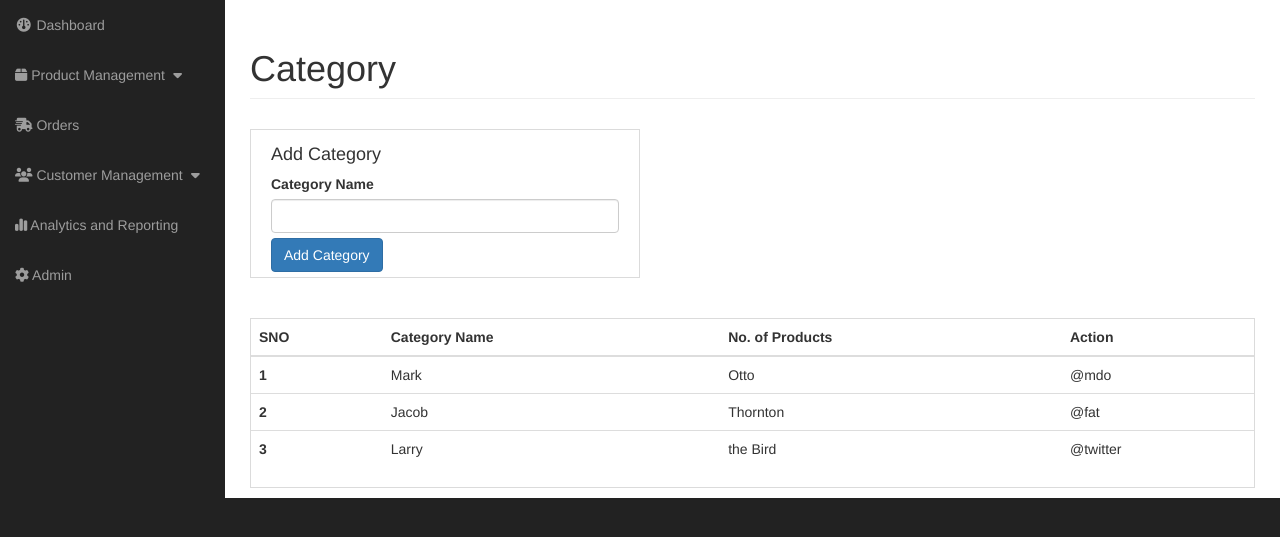
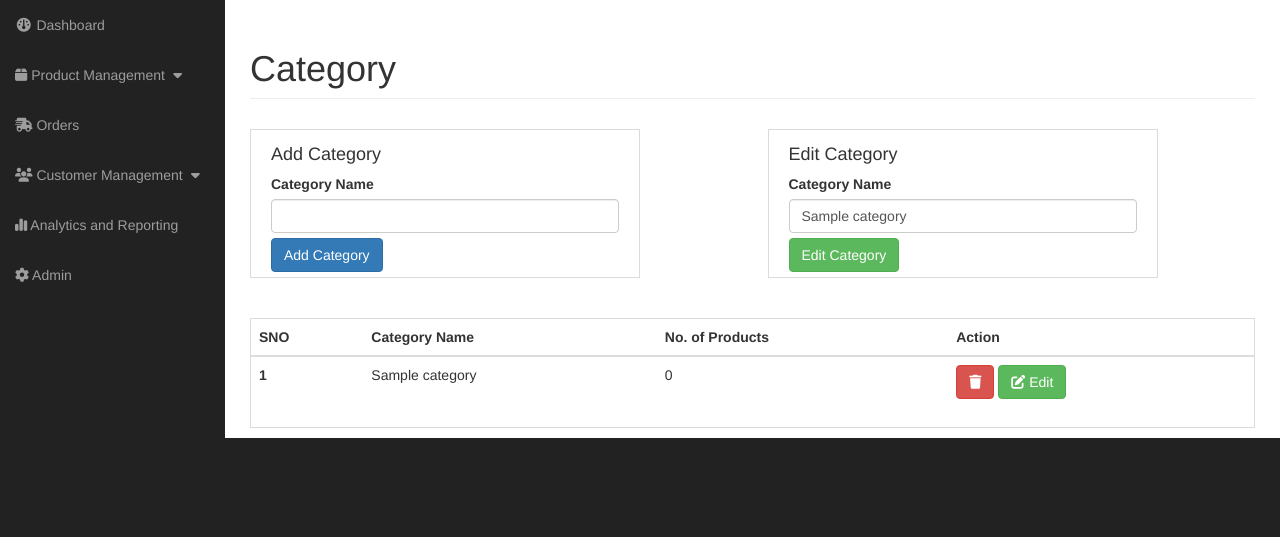
Before and after one commit to TahirUddinAhmed/e-commerce, a PHP site: page /admin/categories.php?eid=1 in a window 1280 px wide. Shown: the part 51-588 px from the top of the page. Run offline with PHP 8.4, Linux system fonts and the light colour scheme; tables that the repository leaves empty or names only in its code hold one stand-in row (values such as "Sample post").

Commit message:
category page completed - add, delete, edit category

```diff
--- a/admin/categories.php
+++ b/admin/categories.php
@@ -1,7 +1,8 @@
 <?php include('includes/admin-header.php') ?>
 <?php
 // ADD category form
-if ($_SERVER['REQUEST_METHOD'] == 'POST') {
+$catErr = "";
+if (isset($_POST['addCat'])) {
     // grab the input field
     $category = $_POST['categoryName'];
 
@@ -25,25 +26,93 @@ if ($_SERVER['REQUEST_METHOD'] == 'POST') {
 
 }
 
+// Delete category item
+if(isset($_GET['id'])) {
+  $cat_id = $_GET['id'];
+
+  // query to delete a category
+  $del_query = "DELETE FROM category WHERE id = $cat_id";
+  $del_result = mysqli_query($conn, $del_query);
+
+  if(!$del_result) {
+    die("QUERY FAILED" . mysqli_error($conn));
+  } else {
+    header("location: categories.php?del=success");
+  }
+}
+
+// edit category
+if(isset($_POST['editCategory'])) {
+    // grab the name
+    $cat_id = $_POST['cat_id'];
+    $cat_name = mysqli_real_escape_string($conn, $_POST['categoryName']);
+
+    // validate
+    if(empty($cat_name)) {
+        $editCatErr = "Category Name is required!";
+    } else {
+        // update query
+        $update_query = "UPDATE `category` SET `name` = '$cat_name' WHERE `category`.`id` = $cat_id;";
+        $update_result = mysqli_query($conn, $update_query);
+
+        if(!$update_result) {
+            die("Update QUERY FAILED: " . mysqli_error($conn));
+        } else {
+            header("location: categories.php?edited");
+        }
+    }
+}
 
 // query to retrieve all categories
-$query = "SELECT * FROM category";
-$result = mysqli_query($conn, $query);
+$query = "SELECT * FROM category ORDER BY `category`.`id` DESC";
+$cat_result = mysqli_query($conn, $query);
 
-if (!$result) {
+if (!$cat_result) {
     die("QUERY FAILED: " . mysqli_error($conn));
 }
+$no_of_cat = mysqli_num_rows($cat_result);
+
 ?>
 <!-- Page Heading -->
 <div class="row">
     <div class="col-lg-12">
+    <?php
+        if(isset($_GET['del'])) {
+            if($_GET['del'] == 'success') {
+        ?>
+            <div class="alert alert-danger" role="alert">
+            Category deleted!
+            <button type="button" class="close" data-dismiss="alert" aria-label="Close">
+                <span aria-hidden="true">&times;</span>
+            </button>
+            </div>
+        <?php
+            }
+        }
+    ?>
+    <!-- edit success alert -->
+    <?php
+        if(isset($_GET['edited'])) {
+
+        ?>
+            <div class="alert alert-success" role="alert">
+            Category Edited Successfully!
+            <button type="button" class="close" data-dismiss="alert" aria-label="Close">
+                <span aria-hidden="true">&times;</span>
+            </button>
+            </div>
+        <?php
+
+        }
+    ?>
+
         <h1 class="page-header">
             Category
             <!-- <small></small> -->
         </h1>
         <div class="row">
             <div class="col-lg-6">
-                <div style="width: 80%; padding: 0.5rem 2rem; margin: 10px 0; border: 1.7px solid #dbdbdb;">
+                <div style="width: 80%; margin: 0 auto; padding: 0.5rem 2rem; margin: 10px 0; border: 1.7px solid #dbdbdb;">
                     <h4>Add Category</h4>
                     <form action="<?php echo htmlspecialchars($_SERVER['PHP_SELF']); ?>" method="post">
                         <div class="mb-3">
@@ -52,11 +121,52 @@ if (!$result) {
                             <span class="text-danger"><?= $catErr ?? null ?></span>
                         </div>
                         <div style="margin-top: 5px;">
-                            <input type="submit" value="Add Category" class="btn btn-primary mt-2">
+                            <input type="submit" name="addCat" value="Add Category" class="btn btn-primary mt-2">
                         </div>
                     </form>
                 </div>
             </div>
+            <?php
+                if(isset($_GET['eid'])) {
+                    // edit category item
+
+                    $the_id = $_GET['eid'];
+
+                    // query to retrieve the category info
+                    $query = "SELECT * FROM category WHERE id = $the_id";
+                    $result = mysqli_query($conn, $query);
+
+                    if(!$result) {
+                        die("QUERY FAILED" . mysqli_error($conn));
+                    }
+
+                    while($data=mysqli_fetch_assoc($result)) {
+                        $name = $data['name'];
+                    }
+
+            ?>
+
+                <div class="col-lg-6">
+                    <div style="width: 80%; margin: 0 auto; padding: 0.5rem 2rem; margin: 10px 0; border: 1.7px solid #dbdbdb;">
+                        <h4>Edit Category</h4>
+                        <form action="" method="post">
+                            <div class="mb-3">
+                                <input type="hidden" name="cat_id" value="<?= $the_id ?>">
+                                <label for="categoryname">Category Name</label>
+                                <input type="text" name="categoryName" value="<?= $name ?? null ?>" class="form-control">
+                                <span class="text-danger"><?= $editCatErr ?? null ?></span>
+                            </div>
+                            <div style="margin-top: 5px;">
+                                <input type="submit" name="editCategory" value="Edit Category" class="btn btn-success mt-2">
+                            </div>
+                        </form>
+                    </div>
+                </div>
+
+            <?php
+                }
+
+            ?>
         </div>
 
 
@@ -71,24 +181,30 @@ if (!$result) {
                     </tr>
                 </thead>
                 <tbody>
+                    <?php
+                        if($no_of_cat > 0) {
+                            $sno = 1;
+                            while($data = mysqli_fetch_assoc($cat_result)) {
+                                $catID = $data['id'];
+                                $catName = $data['name'];
+                    ?>
                     <tr>
-                        <th scope="row">1</th>
-                        <td>Mark</td>
-                        <td>Otto</td>
-                        <td>@mdo</td>
+                        <th scope="row"><?= $sno ?></th>
+                        <td><?= $catName ?></td>
+                        <td>0</td>
+                        <td>
+                            <!-- delete and edit category -->
+                            <a href="?id=<?= $catID ?>" class="btn btn-danger" onclick="return confirm('Do you want to delete this category?');"><i class="fa-solid fa-trash"></i></a>
+                            <a href="?eid=<?= $catID ?>" class="btn btn-success"><i class="fa-solid fa-pen-to-square"></i> Edit</a>
+                        </td>
                     </tr>
-                    <tr>
-                        <th scope="row">2</th>
-                        <td>Jacob</td>
-                        <td>Thornton</td>
-                        <td>@fat</td>
-                    </tr>
-                    <tr>
-                        <th scope="row">3</th>
-                        <td>Larry</td>
-                        <td>the Bird</td>
-                        <td>@twitter</td>
-                    </tr>
+                    <?php
+                    $sno++;
+                            }
+                        }
+                    ?>
+
+
                 </tbody>
             </table>
         </div>
```
